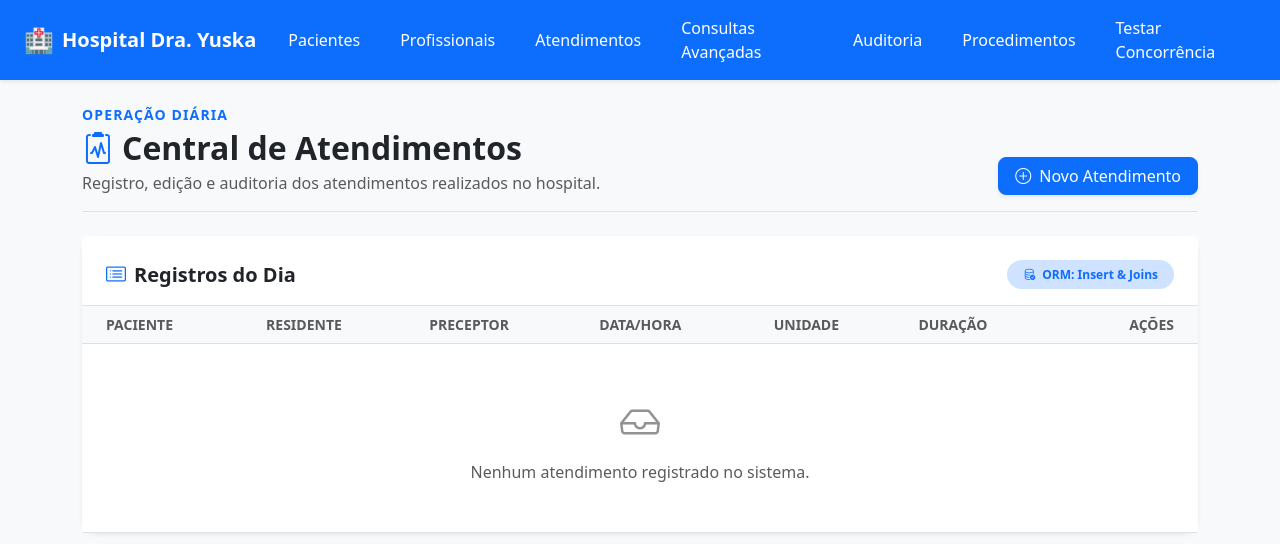
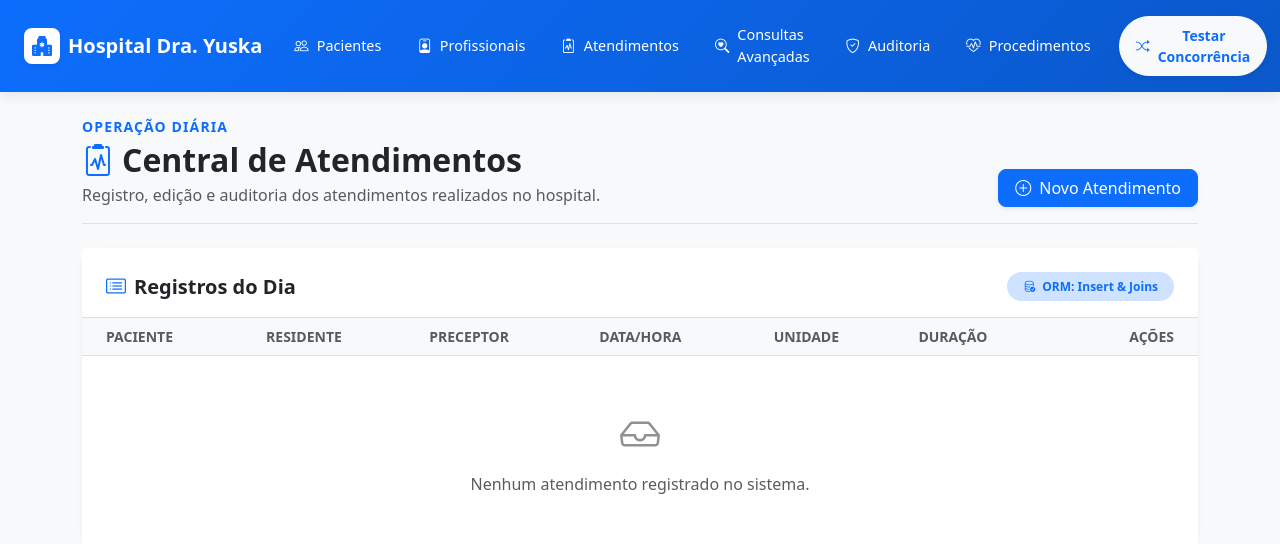
Before and after one commit to antoniofpneto/Sistema-de-Gestao-Hospitalar-Dra-Yuska-Maritan-Brito-Projeto-Banco-de-Dados-, a Flask app: page /atendimentos in a window 1280 px wide. Shown: the top 544 px of the page. Run offline with Flask 3, Linux system fonts and the light colour scheme; some libraries are stand-ins or nearby versions.

Commit message:
style(navegação): remodela a base de navegação superior do sistema

```diff
--- a/app/templates/base.html
+++ b/app/templates/base.html
@@ -1,4 +1,3 @@
-<!-- app/templates/base.html -->
 <!DOCTYPE html>
 <html lang="pt-BR">
 <head>
@@ -12,35 +11,36 @@
 <body class="bg-light">
 
     <style>
-        /* Transição suave para todos os links */
+        /* Transição suave e elegante para os links do menu */
         .nav-hover-effect {
-            transition: all 0.3s ease !important;
-            border-radius: 6px; /* Deixa os cantos do fundo escuro arredondados */
+            transition: all 0.2s ease-in-out !important;
+            border-radius: 0.5rem;
+            font-size: 0.9rem;
+            font-weight: 500;
         }
 
-        /* O que acontece quando o mouse passa por cima */
+        /* Efeito de hover translúcido */
         .nav-hover-effect:hover {
-            background-color: rgba(0, 0, 0, 0.2) !important; /* Fundo preto com 20% de opacidade */
-            transform: translateY(-3px); /* Faz o link "saltar" 3 pixels para cima */
+            background-color: rgba(255, 255, 255, 0.12) !important;
+            transform: translateY(-1px);
         }
 
-        /* Efeito especial para o botão amarelo de concorrência */
-        .btn-hover-jump {
-            transition: all 0.3s ease !important;
-        }
-
-        .btn-hover-jump:hover {
-            transform: translateY(-3px);
-            box-shadow: 0 6px 12px rgba(0,0,0,0.15) !important; /* Aumenta a sombra quando ele pula */
+        /* Estilização da Navbar Superior */
+        .custom-navbar {
+            background: linear-gradient(135deg, #0d6efd, #0a58ca);
+            box-shadow: 0 .25rem .75rem rgba(0, 0, 0, .08);
         }
     </style>
 
     <!-- Menu de Navegação Superior -->
-    <nav class="navbar navbar-expand-lg navbar-dark bg-primary shadow-sm mb-4 py-2">
+    <nav class="navbar navbar-expand-lg navbar-dark custom-navbar mb-4 py-3">
         <div class="container-fluid px-4">
             <!-- Logo / Brand -->
-            <a class="navbar-brand text-white fw-bold d-flex align-items-center" href="{{ url_for('dashboard') }}">
-                <span class="fs-4 me-2">🏥</span> Hospital Dra. Yuska
+            <a class="navbar-brand text-white fw-bold d-flex align-items-center gap-2" href="{{ url_for('dashboard') }}">
+                <div class="bg-white text-primary rounded-3 d-flex align-items-center justify-content-center shadow-sm" style="width: 36px; height: 36px;">
+                    <i class="bi bi-hospital-fill fs-5"></i>
+                </div>
+                <span>Hospital Dra. Yuska</span>
             </a>
 
             <!-- Botão Mobile -->
@@ -50,30 +50,46 @@
 
             <!-- Links da Navegação -->
             <div class="collapse navbar-collapse" id="navbarNav">
-                <!-- ms-auto joga os itens para a direita, gap-2 dá espaçamento entre eles -->
-                <ul class="navbar-nav ms-auto gap-2 align-items-lg-center">
+                <ul class="navbar-nav ms-auto gap-1 align-items-lg-center">
 
                     <li class="nav-item">
-                        <a class="nav-link text-white px-3 nav-hover-effect" href="{{ url_for('listar_pacientes') }}">Pacientes</a>
+                        <a class="nav-link text-white px-3 py-2 nav-hover-effect d-flex align-items-center gap-2" href="{{ url_for('listar_pacientes') }}">
+                            <i class="bi bi-people"></i> Pacientes
+                        </a>
                     </li>
                     <li class="nav-item">
-                        <a class="nav-link text-white px-3 nav-hover-effect" href="{{ url_for('listar_profissionais') }}">Profissionais</a>
+                        <a class="nav-link text-white px-3 py-2 nav-hover-effect d-flex align-items-center gap-2" href="{{ url_for('listar_profissionais') }}">
+                            <i class="bi bi-person-badge"></i> Profissionais
+                        </a>
                     </li>
                     <li class="nav-item">
-                        <a class="nav-link text-white px-3 nav-hover-effect" href="{{ url_for('listar_atendimentos') }}">Atendimentos</a>
+                        <a class="nav-link text-white px-3 py-2 nav-hover-effect d-flex align-items-center gap-2" href="{{ url_for('listar_atendimentos') }}">
+                            <i class="bi bi-clipboard2-pulse"></i> Atendimentos
+                        </a>
                     </li>
                     <li class="nav-item">
-                        <a class="nav-link text-white px-3 nav-hover-effect" href="{{ url_for('consultas_avancadas') }}">Consultas Avançadas</a>
+                        <a class="nav-link text-white px-3 py-2 nav-hover-effect d-flex align-items-center gap-2" href="{{ url_for('consultas_avancadas') }}">
+                            <i class="bi bi-search-heart"></i> Consultas Avançadas
+                        </a>
                     </li>
                     <li class="nav-item">
-                        <a class="nav-link text-white px-3 nav-hover-effect" href="{{ url_for('auditoria_atendimentos') }}">Auditoria</a>
+                        <a class="nav-link text-white px-3 py-2 nav-hover-effect d-flex align-items-center gap-2" href="{{ url_for('auditoria_atendimentos') }}">
+                            <i class="bi bi-shield-check"></i> Auditoria
+                        </a>
                     </li>
                     <li class="nav-item">
-                        <a class="nav-link text-white px-3 nav-hover-effect" href="{{ url_for('listar_procedimentos') }}">Procedimentos</a>
+                        <a class="nav-link text-white px-3 py-2 nav-hover-effect d-flex align-items-center gap-2" href="{{ url_for('listar_procedimentos') }}">
+                            <i class="bi bi-heart-pulse"></i> Procedimentos
+                        </a>
                     </li>
-                    <li class="nav-item">
-                        <a class="nav-link text-white px-3 nav-hover-effect" href="{{ url_for('concorrencia_view') }}"> Testar Concorrência</a>
+
+                    <!-- Botão de Destaque para Concorrência -->
+                    <li class="nav-item ms-lg-2 mt-2 mt-lg-0">
+                        <a class="btn btn-sm btn-light text-primary fw-semibold rounded-pill px-3 py-2 shadow-sm d-flex align-items-center gap-2 transition-hover" href="{{ url_for('concorrencia_view') }}">
+                            <i class="bi bi-shuffle"></i> Testar Concorrência
+                        </a>
                     </li>
+
                 </ul>
             </div>
         </div>
```
